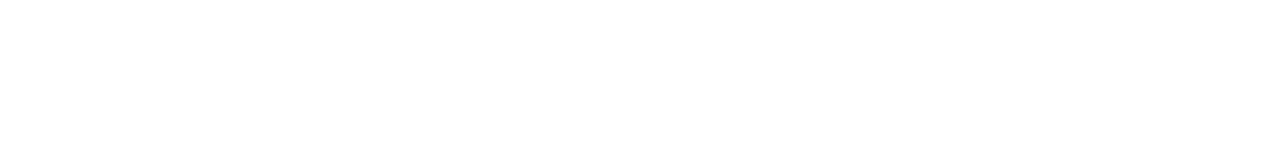
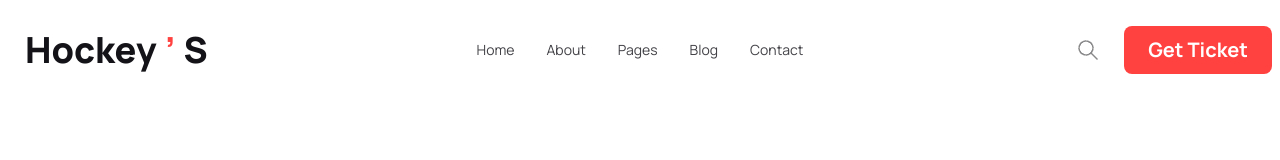
Before and after one commit to bsnu360/assignment-3, a plain HTML site: page index.html in a window 1280 px wide. Drawn offline with nearby package versions, Linux system fonts and the light colour scheme.

Commit message:
added nav section

```diff
--- a/index.html
+++ b/index.html
@@ -9,9 +9,9 @@
   <link href="https://cdn.jsdelivr.net/npm/daisyui@3.3.1/dist/full.css" rel="stylesheet" type="text/css" />
   <script src="https://cdn.tailwindcss.com"></script>
   <!-- manrope google font -->
-  <!-- <link rel="preconnect" href="https://fonts.googleapis.com">
+  <link rel="preconnect" href="https://fonts.googleapis.com">
   <link rel="preconnect" href="https://fonts.gstatic.com" crossorigin>
-  <link href="https://fonts.googleapis.com/css2?family=Manrope:wght@400;500;700;800&display=swap" rel="stylesheet"> -->
+  <link href="https://fonts.googleapis.com/css2?family=Manrope:wght@200..800&display=swap" rel="stylesheet">
   <!-- tailwind custom color -->
   <script>
     tailwind.config = {
@@ -19,6 +19,9 @@
         extend: {
           colors: {
             clifford: '#da373d',
+            'custom-black': 'rgb(19, 19, 24)',
+            'custom-grey': 'rgb(66, 66, 71)',
+            'custom-red': 'rgb(255, 66, 64)',
           }
         }
       }
@@ -27,13 +30,54 @@
   <!-- css custom styles -->
   <style>
     .font-manrope {
-      font-family: 'Manrope', sans-serif;
-    }
+    font-family: "Manrope", sans-serif;
+    font-optical-sizing: auto;
+    font-style: normal;
+  }
   </style>
 </head>
 
-<body>
+<body class="font-manrope">
+  <header>
+    <nav class="container mx-auto mt-4">
+      <div class="navbar bg-base-100">
+        <div class="navbar-start">
+          <div class="dropdown">
+            <div tabindex="0" role="button" class="btn btn-ghost lg:hidden">
+              <svg xmlns="http://www.w3.org/2000/svg" class="h-5 w-5" fill="none" viewBox="0 0 24 24" stroke="currentColor"><path stroke-linecap="round" stroke-linejoin="round" stroke-width="2" d="M4 6h16M4 12h8m-8 6h16" /></svg>
+            </div>
+            <ul tabindex="0" class="menu menu-sm dropdown-content mt-3 z-[1] p-2 shadow bg-base-100 rounded-box w-52 text-custom-grey">
+              <li><a>Home</a></li>
+              <li><a>About</a></li>
+              <li><a>Pages</a></li>
+              <li><a>Blog</a></li>
+              <li><a>Contact</a></li>
+            </ul>
+          </div>
+          <a class="btn btn-ghost capitalize font-extrabold text-2xl lg:text-4xl text-custom-black">Hockey<span class="text-custom-red">’</span>s</a>
+        </div>
+        <div class="navbar-center hidden lg:flex">
+          <ul class="menu menu-horizontal px-1 text-custom-grey">
+            <li><a>Home</a></li>
+            <li><a>About</a></li>
+            <li><a>Pages</a></li>
+            <li><a>Blog</a></li>
+            <li><a>Contact</a></li>
+          </ul>
+        </div>
+        <div class="navbar-end space-x-6">
+          <a class="hidden lg:flex" href="#"><img src="images/search-icon.png" alt=""></a>
+          <a class="btn bg-custom-red lg:px-6 text-white text-[18px] lg:text-xl font-bold border-0 capitalize">Get Ticket</a>
+        </div>
+      </div>
+    </nav>
+  </header>
+  <main>
 
+  </main>
+  <footer>
+
+  </footer>
 </body>
 
 </html>
```
Also changed, not shown: images/search-icon.png (added).
